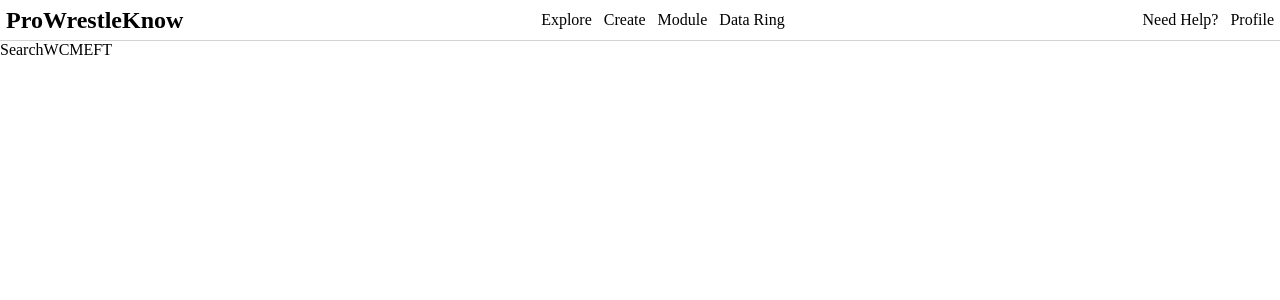
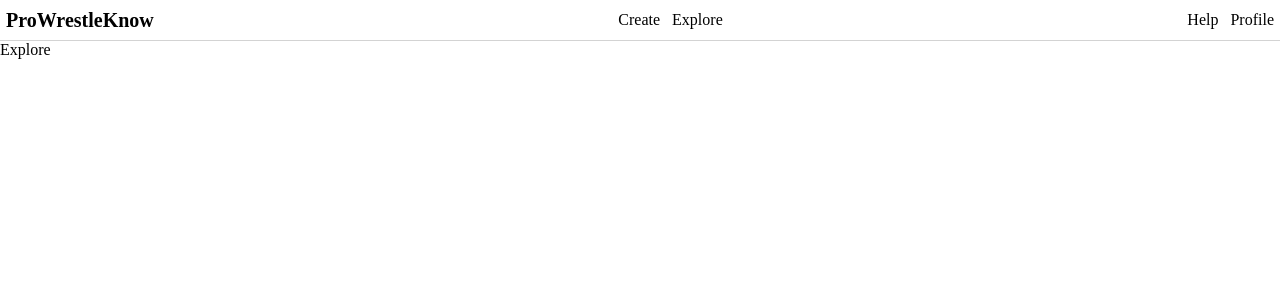
Before and after one commit to bryanmartinez1/prowrestleknow-web, a React (Vite) app in the folder frontend/: page /explore in a window 1280 px wide. Shown: the top 300 px of the page. Built offline with nearby package versions, Linux system fonts and the light colour scheme; a web font is replaced by a local one.

Commit message:
Add routes, and dropdown to navbar

```diff
--- a/frontend/src/App.tsx
+++ b/frontend/src/App.tsx
@@ -2,10 +2,8 @@
 import { Route, Routes } from "react-router-dom";
 import Home from "./pages/Home";
 import Navbar from "./components/Navbar/Navbar";
-import SearchDataRing from "./pages/DataRing/Search";
-import SearchWCMEFT from "./pages/WCMEFT/Search";
+import Explore from "./pages/Explore/Explore";
 import SelectedDataRing from "./pages/DataRing/Selected";
-import SearchModule from "./pages/Module/Search";
 import SelectedModule from "./pages/Module/Selected";
 import SelectedWCMEFT from "./pages/WCMEFT/Selected";
 import Create from "./pages/Diagram/Create";
@@ -18,38 +16,24 @@
       <Navbar />
       <Routes>
         <Route path="/" element={<Home />} />
-        {/*
-          Data Ring
-        */}
-        <Route path="/dataring" element={<SearchDataRing />} />
-        <Route path="/dataring/:id" element={<SelectedDataRing />} />
-        {/*
-          Module
-        */}
-        <Route path="/module" element={<SearchModule />} />
-        <Route path="/module/:id" element={<SelectedModule />} />
-        {/*
-          Wrestler, Company, Match, Event, Faction, Title
-        */}
-        <Route path="/explore" element={<SearchWCMEFT />} />
-        <Route path="/wrestler/:id" element={<SelectedWCMEFT />} />
-        <Route path="/company/:id" element={<SelectedWCMEFT />} />
-        <Route path="/match/:id" element={<SelectedWCMEFT />} />
-        <Route path="/event/:id" element={<SelectedWCMEFT />} />
-        <Route path="/faction/:id" element={<SelectedWCMEFT />} />
-        <Route path="/title/:id" element={<SelectedWCMEFT />} />
-        {/*
-          Create
-        */}
-        <Route path="/create" element={<Create />} />
-        {/*
-          Profile
-        */}
+        {/* CREATE */}
+        <Route path="/create/diagram" element={<Create />} />
+        <Route path="/create/dataring" element={<Create />} />
+        {/* EXPLORE */}
+        <Route path="/explore" element={<Explore />} />
+        <Route path="/explore/dataring/:id" element={<SelectedDataRing />} />
+        <Route path="/explore/module/:id" element={<SelectedModule />} />
+        <Route path="/explore/wrestler/:id" element={<SelectedWCMEFT />} />
+        <Route path="/explore/company/:id" element={<SelectedWCMEFT />} />
+        <Route path="/explore/match/:id" element={<SelectedWCMEFT />} />
+        <Route path="/explore/event/:id" element={<SelectedWCMEFT />} />
+        <Route path="/explore/faction/:id" element={<SelectedWCMEFT />} />
+        <Route path="/explore/title/:id" element={<SelectedWCMEFT />} />
+        {/* HELP */}
+        <Route path="/help" element={<Help />} />
+        <Route path="/help/:id" element={<Help />} />
+        {/* USERS */}
         <Route path="/profile" element={<Profile />} />
-        {/*
-          Help
-        */}
-        <Route path="/help" element={<Help />} />
       </Routes>
     </div>
   );
--- /dev/null
+++ b/frontend/src/components/Dropdown/Dropdown.tsx
@@ -0,0 +1,70 @@
+import { useEffect, useRef, useState } from "react";
+import Button from "../Buttons/Button";
+import "./dropdown.css";
+
+type DropdownProps = {
+  label: string;
+  options: string[];
+  optionFunctions: (() => void)[];
+  style?: React.CSSProperties;
+};
+
+function Dropdown({
+  options,
+  label,
+  optionFunctions,
+  style = {},
+}: DropdownProps) {
+  const [showDropdown, setShowDropdown] = useState<boolean>(false);
+  const dropdownRef = useRef<HTMLDivElement>(null);
+
+  useEffect(() => {
+    function handleClickOutside(event: MouseEvent) {
+      if (
+        dropdownRef.current &&
+        !dropdownRef.current.contains(event.target as Node)
+      ) {
+        setShowDropdown(false);
+      }
+    }
+
+    if (showDropdown) {
+      document.addEventListener("mousedown", handleClickOutside);
+    } else {
+      document.removeEventListener("mousedown", handleClickOutside);
+    }
+
+    return () => {
+      document.removeEventListener("mousedown", handleClickOutside);
+    };
+  }, [showDropdown]);
+
+  const onSelect = (index: number) => {
+    optionFunctions[index]();
+    setShowDropdown(!showDropdown);
+  };
+
+  return (
+    <div className="dropdown-wrapper" ref={dropdownRef}>
+      <Button
+        text={label}
+        onClick={() => setShowDropdown(!showDropdown)}
+        style={style}
+      />
+      {showDropdown && (
+        <div className="dropdown">
+          {options.map((option, index) => (
+            <Button
+              key={index}
+              text={option}
+              onClick={() => onSelect(index)}
+              style={{ paddingTop: "5px", paddingBottom: "5px", ...style }}
+            />
+          ))}
+        </div>
+      )}
+    </div>
+  );
+}
+
+export default Dropdown;
--- /dev/null
+++ b/frontend/src/components/Dropdown/dropdown.css
@@ -0,0 +1,15 @@
+.dropdown-wrapper {
+  position: relative;
+  display: inline-block;
+}
+
+.dropdown {
+  position: absolute;
+  top: 38px;
+  left: 0;
+  border: 1px solid rgb(197, 197, 197);
+  background: #fff;
+  border-radius: 0.25rem;
+  z-index: 1000;
+  min-width: 140px;
+}
--- a/frontend/src/components/Navbar/Navbar.tsx
+++ b/frontend/src/components/Navbar/Navbar.tsx
@@ -2,6 +2,7 @@
 import "./navbar.css";
 import { useNavigate } from "react-router-dom";
 import Button from "../Buttons/Button";
+import Dropdown from "../Dropdown/Dropdown";
 
 function Navbar() {
   const navigate = useNavigate();
@@ -14,7 +15,7 @@
   };
 
   const homeButtonStyle: React.CSSProperties = {
-    fontSize: "24px",
+    fontSize: "20px",
     fontWeight: "bold",
     ...allButtonStyle,
   };
@@ -24,6 +25,33 @@
     ...allButtonStyle,
   };
 
+  const createOptions: string[] = ["Module", "Data Ring", "Diagram"];
+  const createOptionsFunctions: (() => void)[] = [
+    () => navigate("/module"),
+    () => navigate("/create/dataring"),
+    () => navigate("/create/diagram"),
+  ];
+  const exploreOptions: string[] = [
+    "Wrestler",
+    "Title",
+    "Company",
+    "Event",
+    "Match",
+    "Faction",
+    "Module",
+    "Data Ring",
+  ];
+  const exploreOptionsFunctions: (() => void)[] = [
+    () => navigate("/explore"),
+    () => navigate("/explore"),
+    () => navigate("/explore"),
+    () => navigate("/explore"),
+    () => navigate("/explore"),
+    () => navigate("/explore"),
+    () => navigate("/explore"),
+    () => navigate("/explore"),
+  ];
+
   return (
     <div className="navbar">
       <Button
@@ -32,30 +60,22 @@
         style={homeButtonStyle}
       />
       <div className="navbar-buttons">
-        <Button
-          text="Explore"
-          onClick={() => navigate("/explore")}
+        <Dropdown
+          label="Create"
+          options={createOptions}
+          optionFunctions={createOptionsFunctions}
           style={navbarButtonStyle}
         />
-        <Button
-          text="Create"
-          onClick={() => navigate("/create")}
-          style={navbarButtonStyle}
-        />
-        <Button
-          text="Module"
-          onClick={() => navigate("/module")}
-          style={navbarButtonStyle}
-        />
-        <Button
-          text="Data Ring"
-          onClick={() => navigate("/dataring")}
+        <Dropdown
+          label="Explore"
+          options={exploreOptions}
+          optionFunctions={exploreOptionsFunctions}
           style={navbarButtonStyle}
         />
       </div>
       <div className="navbar-buttons">
         <Button
-          text="Need Help?"
+          text="Help"
           onClick={() => navigate("/help")}
           style={navbarButtonStyle}
         />
--- a/frontend/src/components/Navbar/navbar.css
+++ b/frontend/src/components/Navbar/navbar.css
@@ -6,6 +6,7 @@
   justify-content: space-between;
   align-items: center;
   border-bottom: 1px solid lightgray;
+  font-family: Lexend;
 }
 
 .navbar-buttons {
--- a/frontend/src/index.css
+++ b/frontend/src/index.css
@@ -8,4 +8,5 @@
   margin: 0;
   display: flex;
   place-items: center;
+  font-family: Lexend;
 }
--- a/frontend/src/pages/DataRing/Search.tsx
+++ b/frontend/src/pages/DataRing/Search.tsx
@@ -1,7 +1,5 @@
-import React from "react";
-
 function SearchDataRing() {
-  return <div>Search</div>;
+  return <div>Search Data Ring</div>;
 }
 
 export default SearchDataRing;
--- /dev/null
+++ b/frontend/src/pages/Explore/Explore.tsx
@@ -0,0 +1,5 @@
+function Explore() {
+  return <div>Explore</div>;
+}
+
+export default Explore;
--- a/frontend/src/pages/WCMEFT/Search.tsx
+++ /dev/null
@@ -1,5 +0,0 @@
-function SearchWCMEFT() {
-  return <div>SearchWCMEFT</div>;
-}
-
-export default SearchWCMEFT;
```
Also changed, not shown: frontend/src/pages/Explore/explore.css (added).
